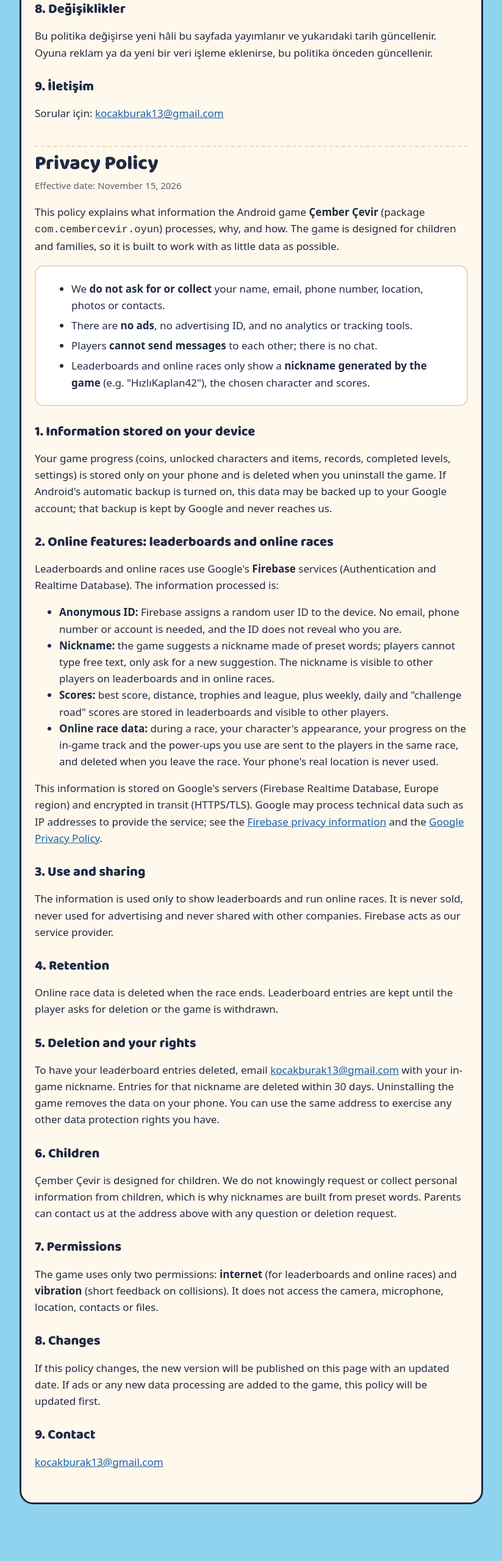
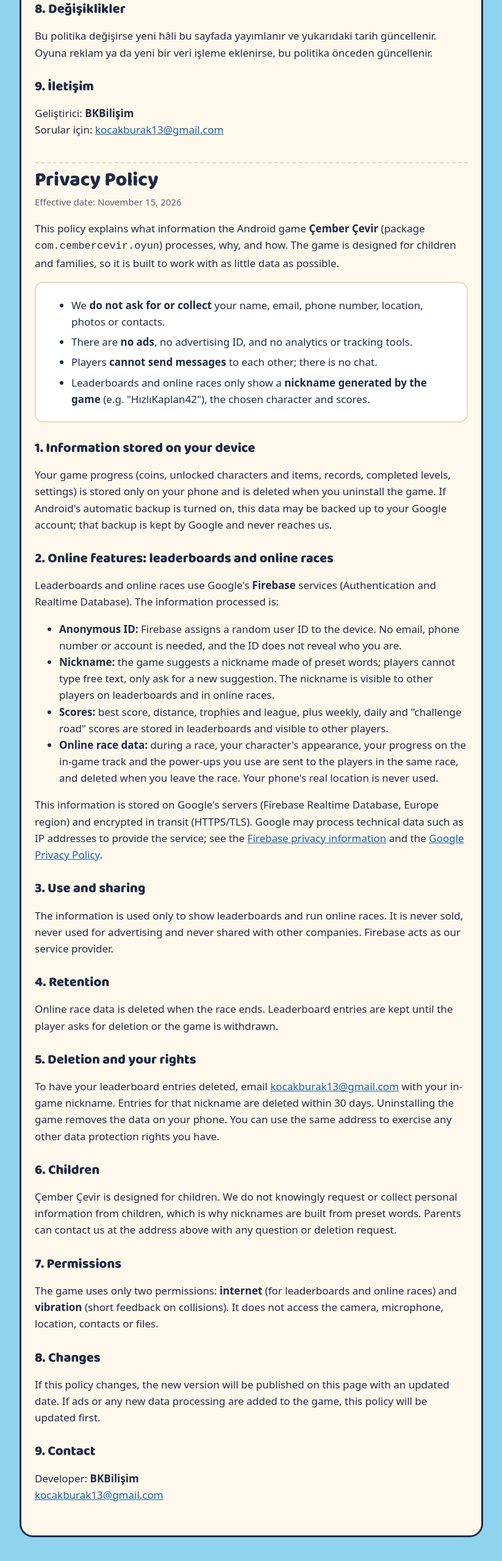
Before and after one commit to bukocak/cember-cevir, a plain HTML site: page gizlilik.html in a window 1280 px wide. Shown: the part 2158-4718 px from the top of the page at 61% size, without its empty margins (228-1051 px from the left). Before the commit the page ends 4673 px from the top, so only its background shows below. Drawn offline with Linux system fonts and the light colour scheme.

Commit message:
Gizlilik politikasına geliştirici adı (BKBilişim)
Co-Authored-By: Claude Opus 5.5 <noreply@anthropic.com>
Claude-Session: https://claude.ai/code/session_01MEzAQ3S3hfwtdFP5REtZ8e

```diff
--- a/gizlilik.html
+++ b/gizlilik.html
@@ -105,7 +105,7 @@
   eklenirse, bu politika önceden güncellenir.</p>
 
   <h2>9. İletişim</h2>
-  <p>Sorular için: <a href="mailto:kocakburak13@gmail.com">kocakburak13@gmail.com</a></p>
+  <p>Geliştirici: <b>BKBilişim</b><br>Sorular için: <a href="mailto:kocakburak13@gmail.com">kocakburak13@gmail.com</a></p>
 
   <hr id="english">
 
@@ -157,7 +157,7 @@
   <p>If this policy changes, the new version will be published on this page with an updated date. If ads or any new data processing are
   added to the game, this policy will be updated first.</p>
   <h2>9. Contact</h2>
-  <p><a href="mailto:kocakburak13@gmail.com">kocakburak13@gmail.com</a></p>
+  <p>Developer: <b>BKBilişim</b><br><a href="mailto:kocakburak13@gmail.com">kocakburak13@gmail.com</a></p>
   </div>
 </main>
 </body>
```
